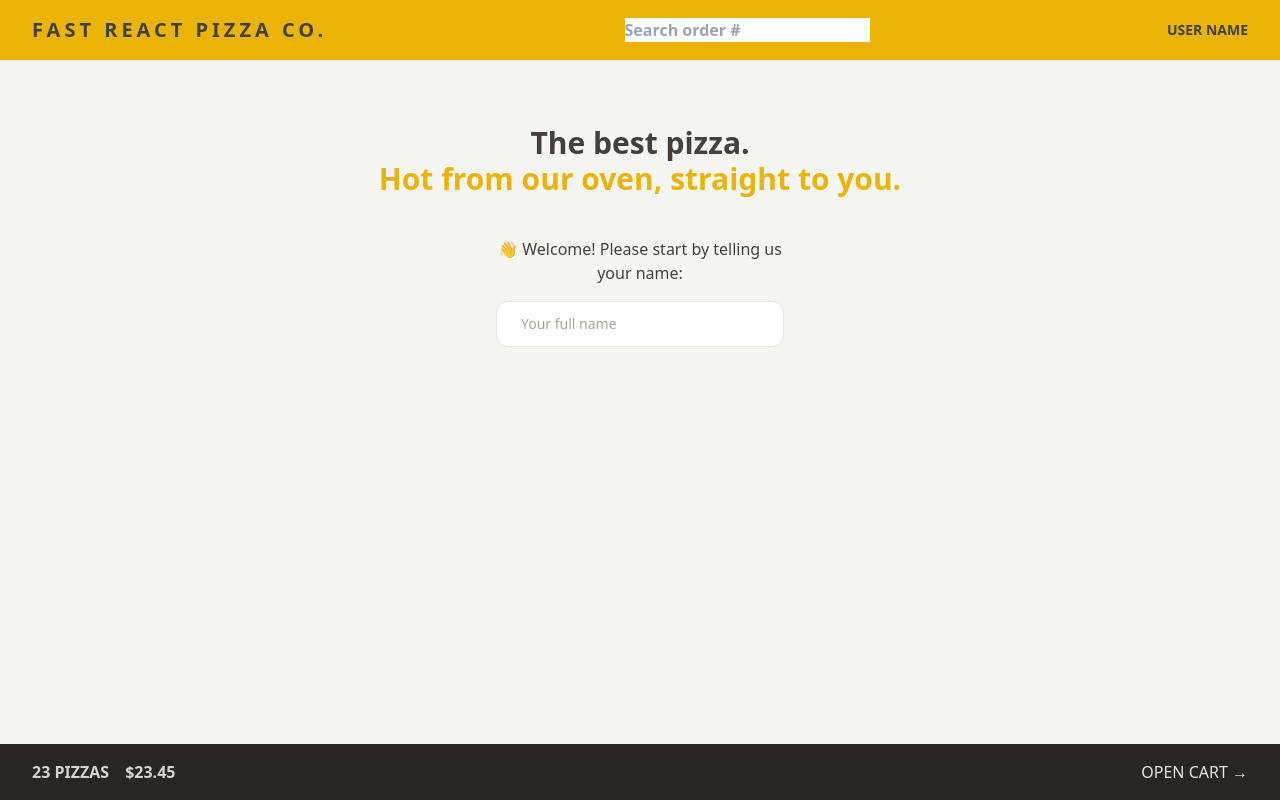
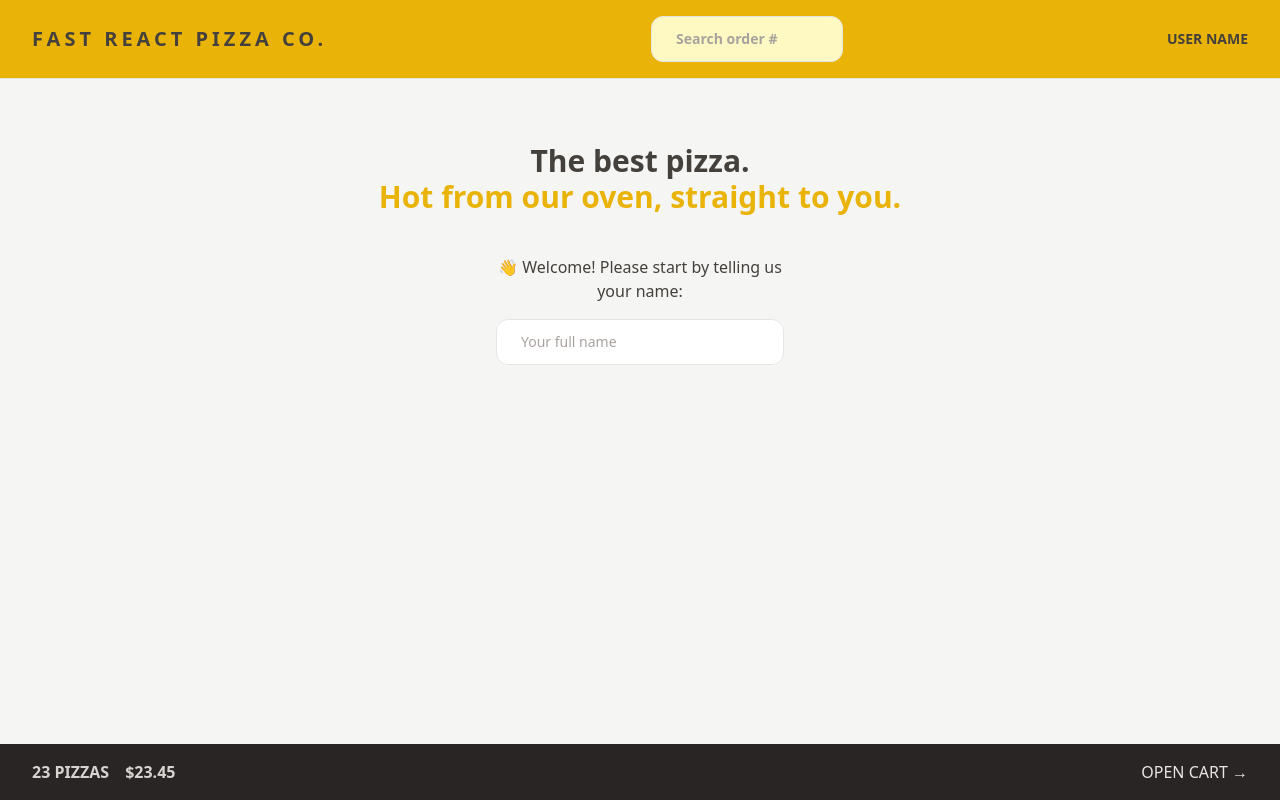
Before and after one commit to XavierEnriquez/fast-react-pizza, a React (Vite) app: page / in a window 1280 px wide. Built offline with nearby package versions, Linux system fonts and the light colour scheme.

Commit message:
Update SearchOrder.jsx

```diff
--- a/src/features/order/SearchOrder.jsx
+++ b/src/features/order/SearchOrder.jsx
@@ -1,5 +1,6 @@
 import { useState } from "react";
 import { useNavigate } from "react-router-dom";
+import Input from "../../ui/input";
 
 function SearchOrder() {
   const [query, setQuery] = useState("");
@@ -14,10 +15,11 @@ function SearchOrder() {
 
   return (
     <form onSubmit={handleSubmit}>
-      <input
+      <Input
         placeholder="Search order #"
         value={query}
         onChange={(e) => setQuery(e.target.value)}
+        className="bg-yellow-100 transition-all duration-300 md:w-48 md:focus:w-64"
       />
     </form>
   );
```
